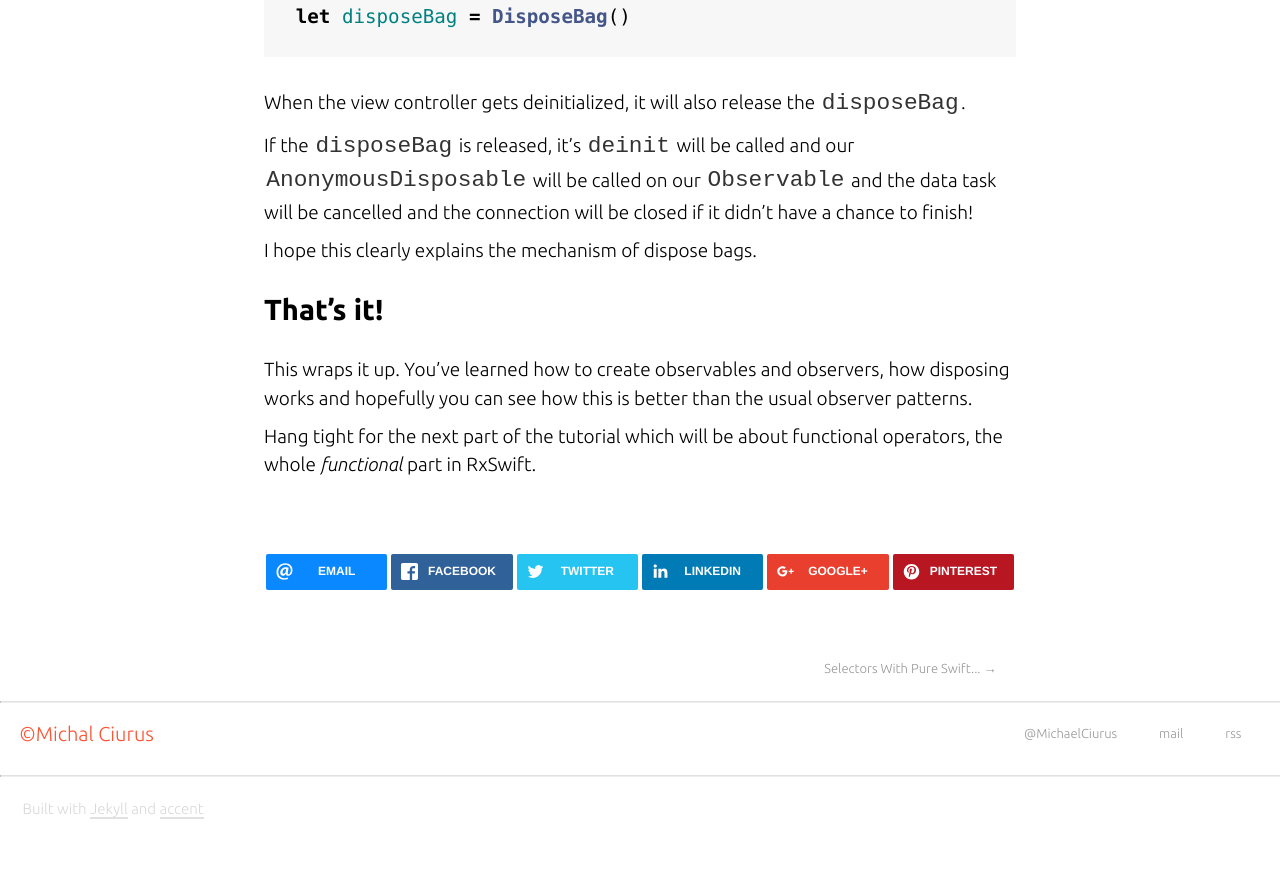
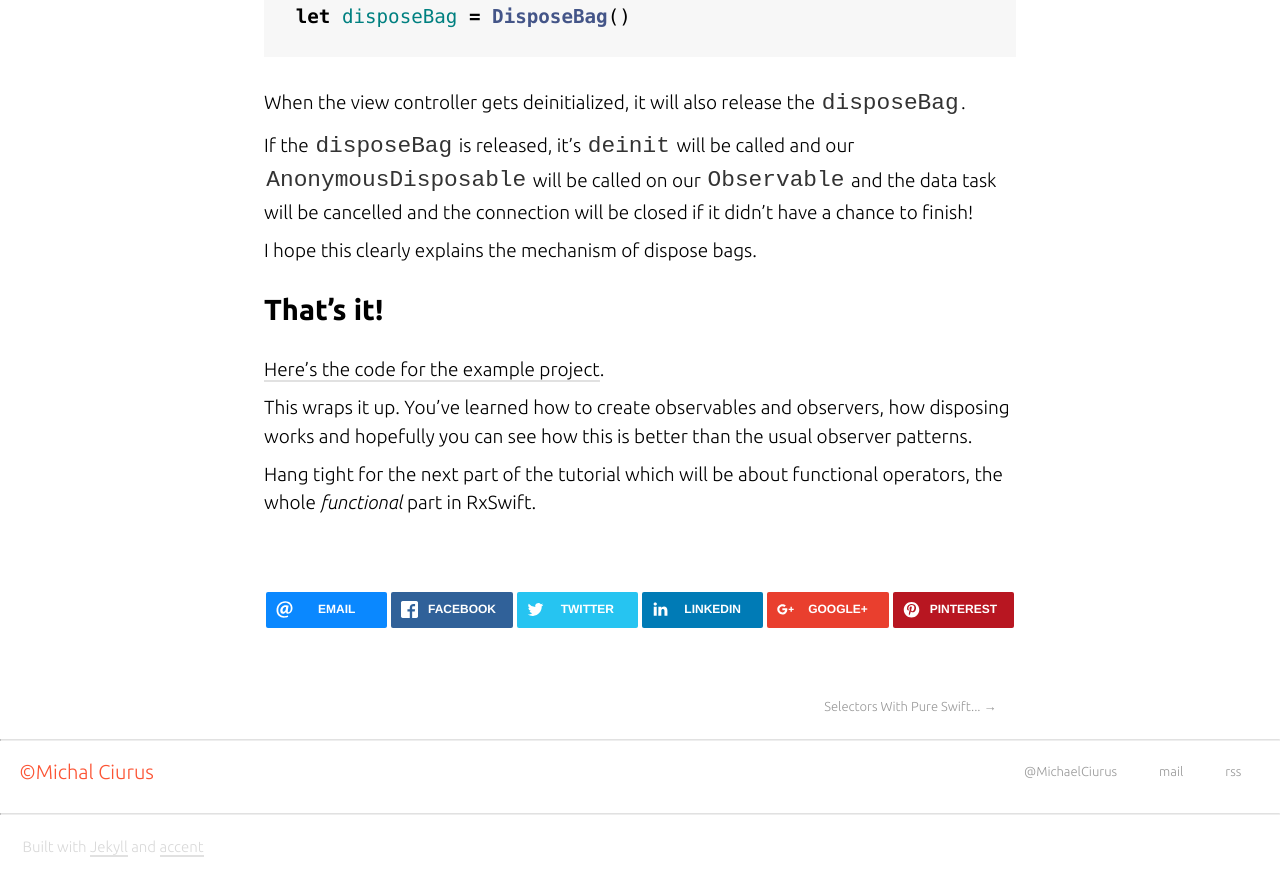
Before and after one commit to michalciurus/michalciurus.github.io, a Jekyll site: the page built from _posts/2016-07-16-RxSwift-for-dummies-#1-Observables.markdown, in a window 1280 px wide and 900 px high, scrolled down 9533 px. Shown: the top 896 px of the window. Built offline with Jekyll 4.4.1, drawn with Linux system fonts in a browser that asks for light colours; nearby versions of some CDN libraries; before the commit the page ends 10395 px from its top, so only the background shows below that.

Commit message:
no message

```diff
--- a/_posts/2016-07-16-RxSwift-for-dummies-#1-Observables.markdown
+++ b/_posts/2016-07-16-RxSwift-for-dummies-#1-Observables.markdown
@@ -306,6 +306,8 @@ I hope this clearly explains the mechanism of dispose bags.
 
 ### That's it!
 
+[Here's the code for the example project](https://github.com/michalciurus/michalciurus.github.io/tree/master/Code/RxSwiftTutorial).
+
 This wraps it up. You've learned how to create observables and observers, how disposing works and hopefully you can see how this is better than the usual observer patterns.
 
 Hang tight for the next part of the tutorial which will be about functional operators, the whole *functional* part in RxSwift.
```
